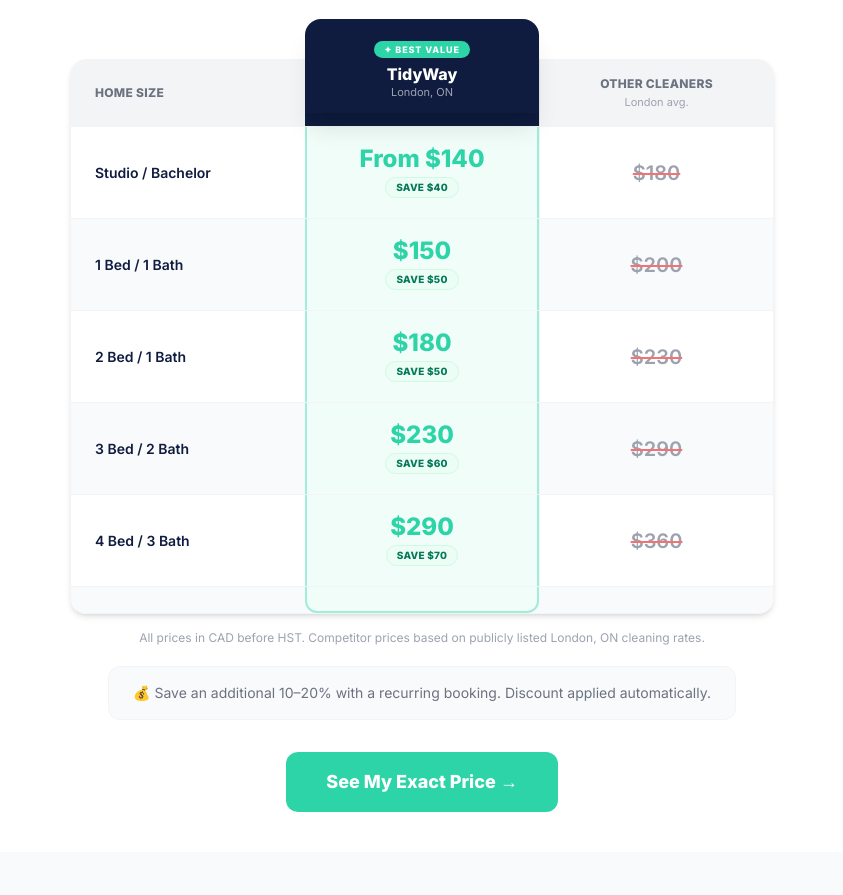
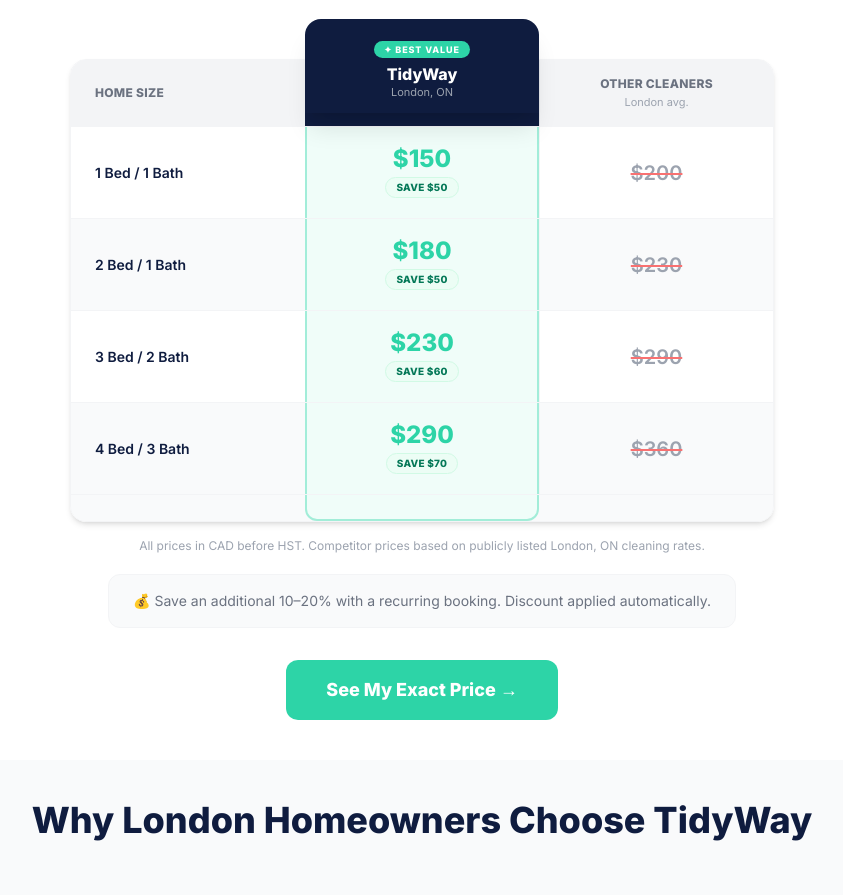
Before and after one commit to hellotidyway-svg/tidyway-website, a Next.js app: page / in a window 1280 px wide. Shown: the part 3420-4315 px from the top of the page, without its empty margins (218-1061 px from the left). Built offline with nearby package versions, Linux system fonts and the light colour scheme.

Commit message:
Remove Studio/Bachelor from pricing table

```diff
--- a/components/Pricing.tsx
+++ b/components/Pricing.tsx
@@ -1,5 +1,4 @@
 const rows = [
-  { size: 'Studio / Bachelor', ours: 'From $140', theirs: '$180', save: '$40' },
   { size: '1 Bed / 1 Bath',   ours: '$150',      theirs: '$200', save: '$50' },
   { size: '2 Bed / 1 Bath',   ours: '$180',      theirs: '$230', save: '$50' },
   { size: '3 Bed / 2 Bath',   ours: '$230',      theirs: '$290', save: '$60' },
```
